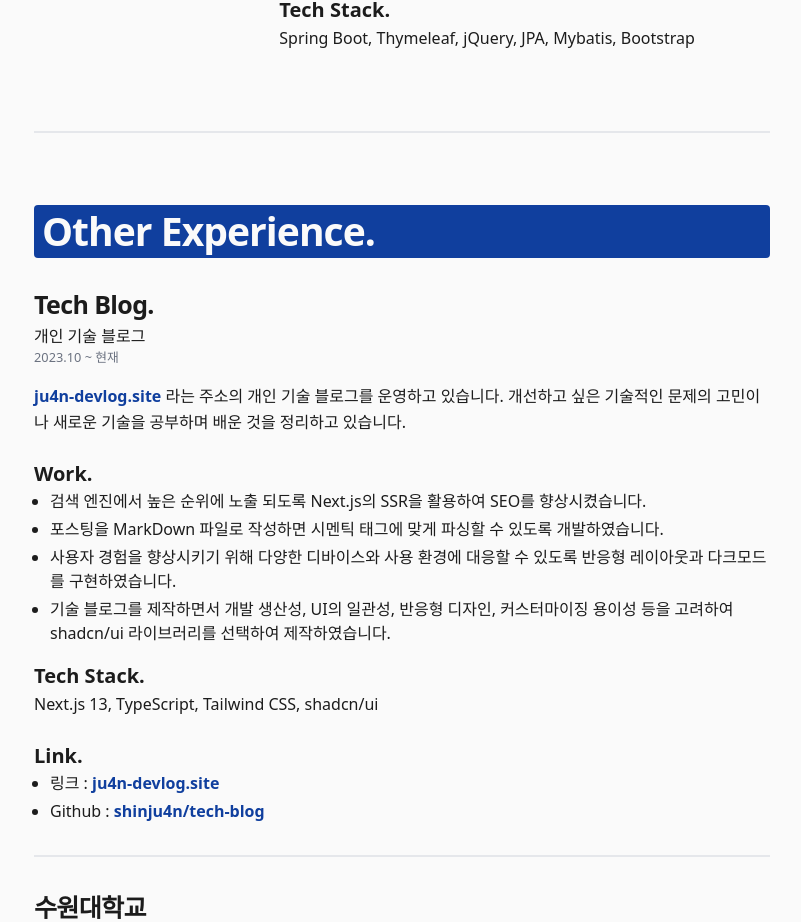
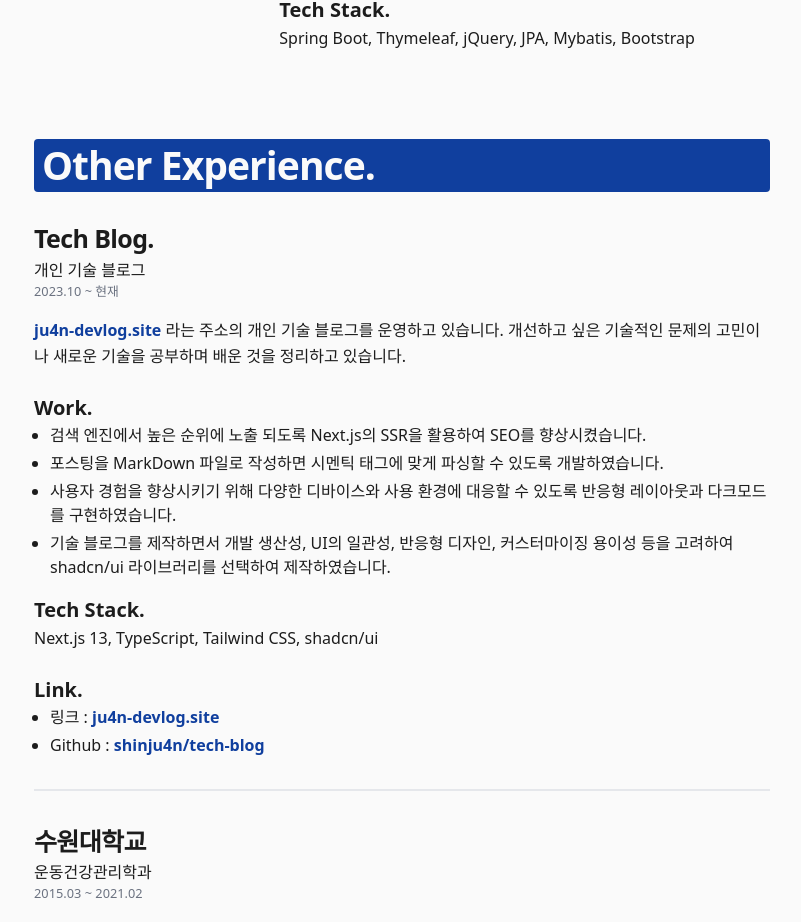
Before and after one commit to shinju4n/tech-blog, a Next.js app: page /resume in a window 1280 px wide. Shown: the part 2411-3333 px from the top of the page, without its empty margins (238-1039 px from the left). Built offline with nearby package versions, Linux system fonts and the light colour scheme.

Commit message:
feat: [이력서] work experience divder 수정

```diff
--- a/app/(resume)/resume/page.tsx
+++ b/app/(resume)/resume/page.tsx
@@ -78,7 +78,6 @@ const Resume: NextPage<ResumeProps> = ({ searchParams }) => {
           </div>
         </div>
       </div>
-      <Divider />
       <div className="py-10">
         <ResumeTitle>Other Experience.</ResumeTitle>
         <TechBlog />
```
